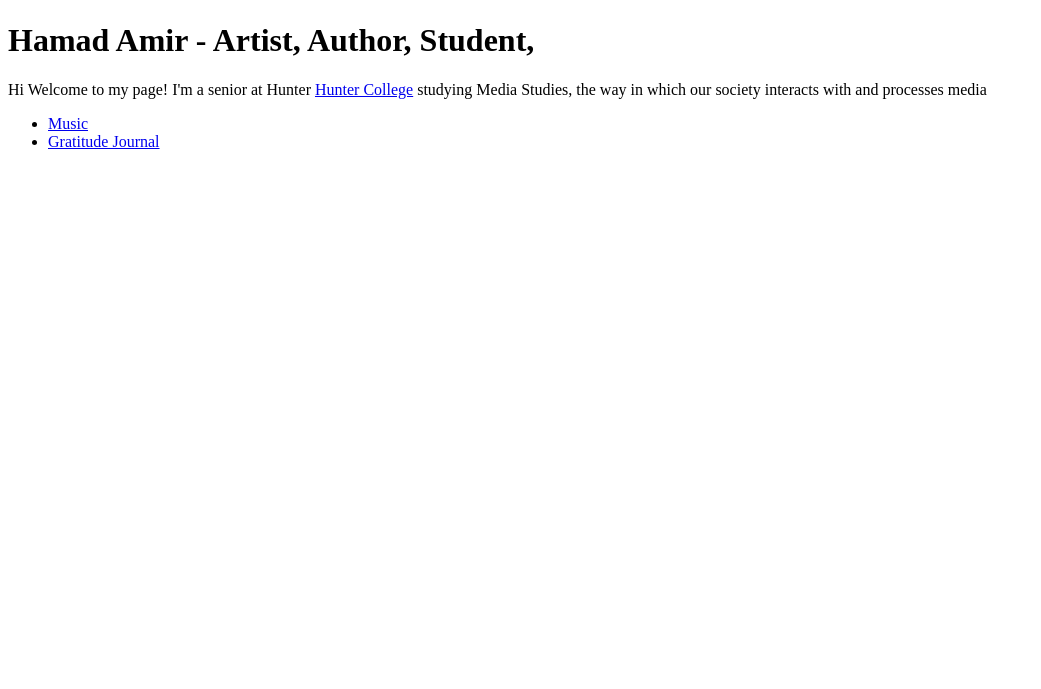
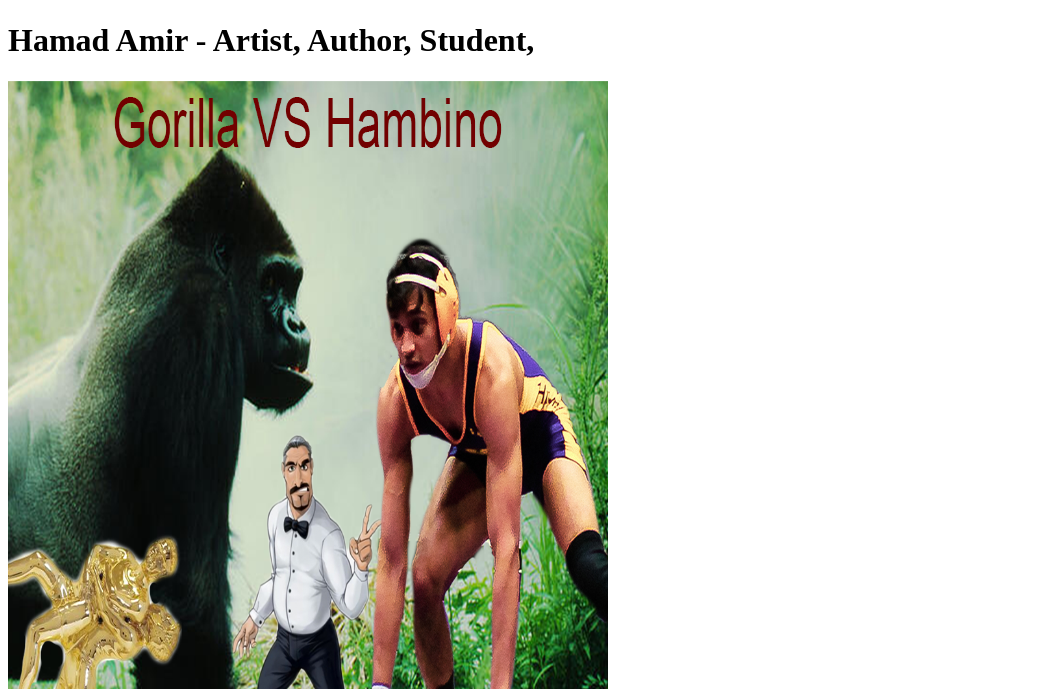
Before and after one commit to yotorogo/me, a plain HTML site: page index.html in a window 1280 px wide. Shown: the part 111-800 px from the top of the page, without its empty margins (0-1041 px from the left). Drawn offline with Linux system fonts and the light colour scheme.

Commit message:
Update index.html

```diff
--- a/index.html
+++ b/index.html
@@ -15,6 +15,11 @@
   </header>
     <main>
     <h1>Hamad Amir - Artist, Author, Student, </h1>
+
+          <img src="./images/GvH.png"
+    width="600"
+    height="800">
+
     <p> Hi Welcome to my page! I'm a senior at Hunter <a href="http://hunter.edu/">Hunter College</a> studying Media Studies, the way in which our society interacts with and processes media</p>
 
     <ul>
```
